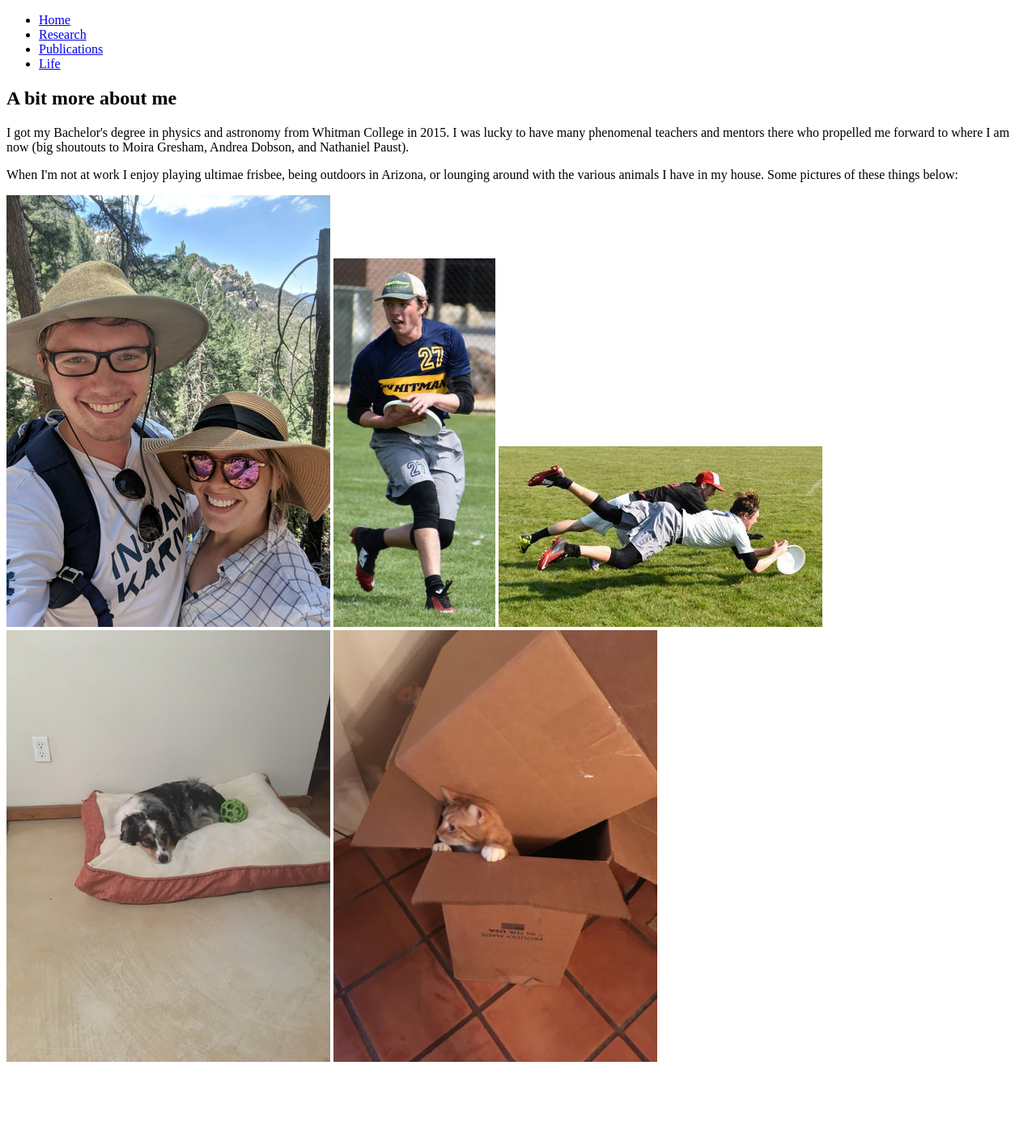
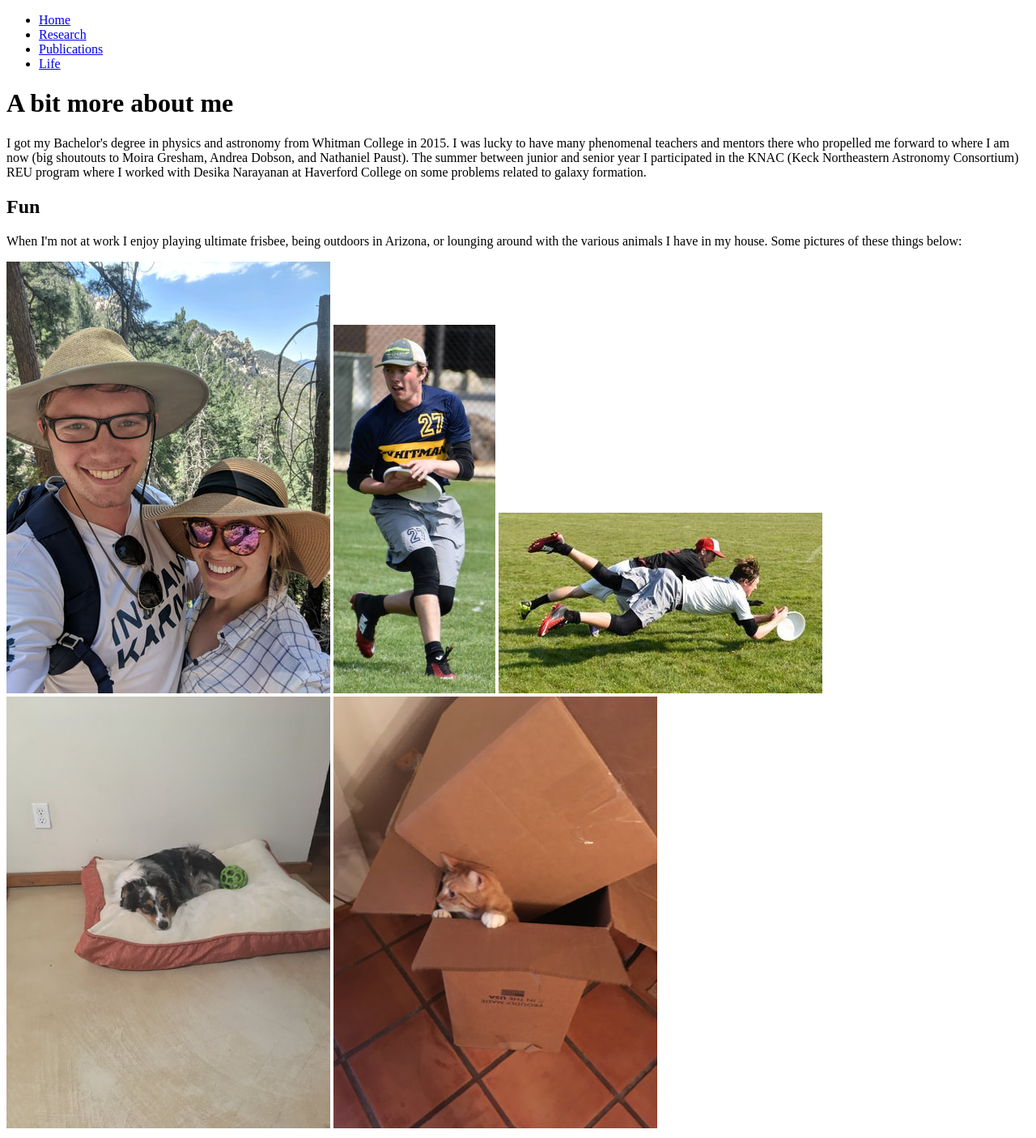
Before and after one commit to davidrball/davidrball.github.io, a Jekyll site: the page built from life.html, in a window 1280 px wide. Shown: the whole page at 81% size. Built offline with Jekyll 4.4.1, drawn with Linux system fonts in a browser that asks for light colours; before the commit the page ends 1323 px from its top, so only the background shows below that.

Commit message:
fixed typos

```diff
--- a/life.html
+++ b/life.html
@@ -2,11 +2,11 @@
 layout: default
 title: David Ball
 ---
- <h2>A bit more about me</h2>
-    <p>I got my Bachelor's degree in physics and astronomy from Whitman College in 2015.  I was lucky to have many phenomenal teachers and mentors there who propelled me forward to where I am now (big shoutouts to Moira Gresham, Andrea Dobson, and Nathaniel Paust).
+ <h1>A bit more about me</h1>
+    <p>I got my Bachelor's degree in physics and astronomy from Whitman College in 2015.  I was lucky to have many phenomenal teachers and mentors there who propelled me forward to where I am now (big shoutouts to Moira Gresham, Andrea Dobson, and Nathaniel Paust).  The summer between junior and senior year I participated in the KNAC (Keck Northeastern Astronomy Consortium) REU program where I worked with Desika Narayanan at Haverford College on some problems related to galaxy formation.
     </p>
-
-<p>When I'm not at work I enjoy playing ultimae frisbee, being outdoors in Arizona, or lounging around with the various animals I have in my house.  Some pictures of these things below:
+<h2>Fun</h2>
+<p>When I'm not at work I enjoy playing ultimate frisbee, being outdoors in Arizona, or lounging around with the various animals I have in my house.  Some pictures of these things below:
 </p>
 
 
```
